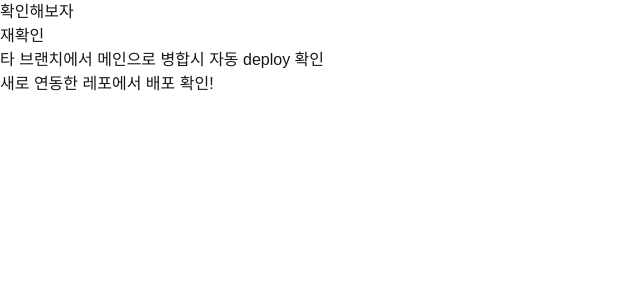
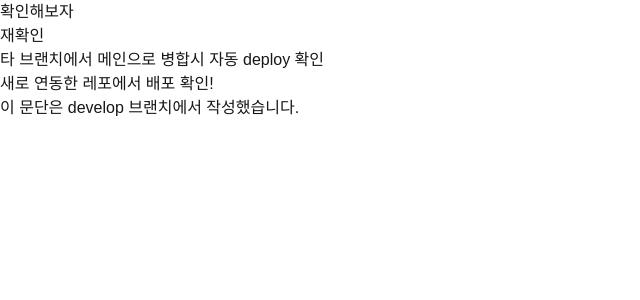
Before and after one commit to deploy-practice0215/deploy-practice, a Next.js app: page / in a window 1280 px wide. Shown: the top 300 px of the page, without its empty margins (0-640 px from the left). Built offline with nearby package versions, Linux system fonts and the light colour scheme.

Commit message:
feat: develop 브랜치에서 내용 변경 시 자동 배포 안되는지 확인

```diff
--- a/app/page.tsx
+++ b/app/page.tsx
@@ -5,6 +5,7 @@ export default function Home() {
       <p>재확인</p>
       <p>타 브랜치에서 메인으로 병합시 자동 deploy 확인</p>
       <p>새로 연동한 레포에서 배포 확인!</p>
+      <p>이 문단은 develop 브랜치에서 작성했습니다.</p>
     </>
   );
 }
```
